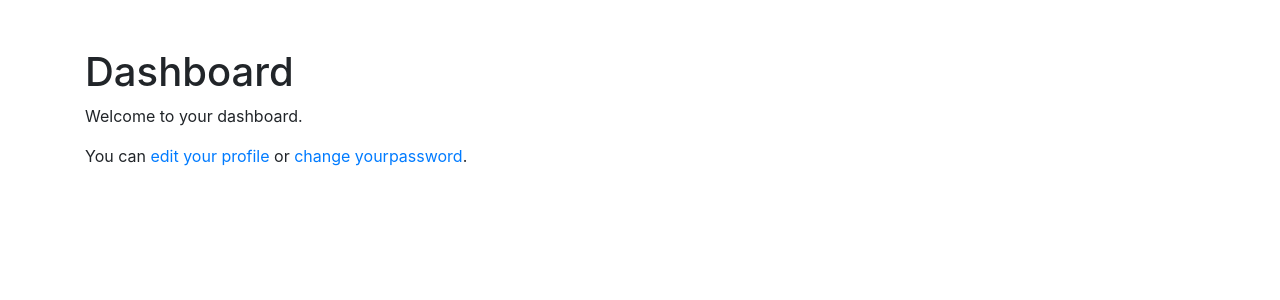
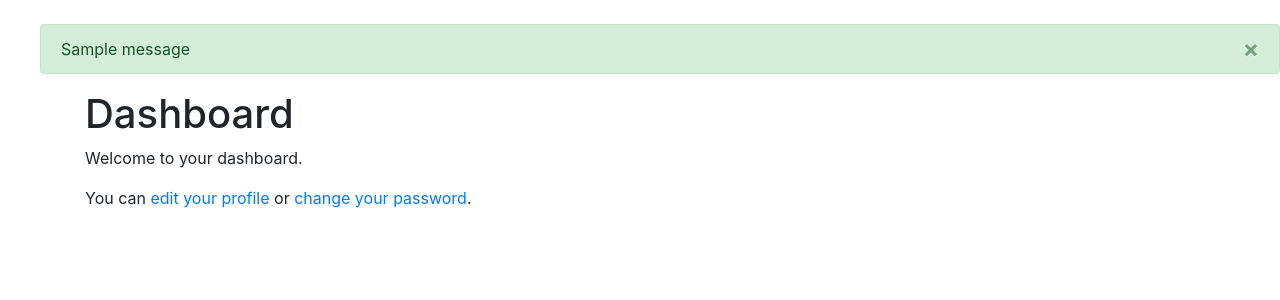
Before and after one commit to arpangodiyal/Bookmarks, a Django app: page / in a window 1280 px wide. Shown: the part 56-356 px from the top of the page. Run offline with Django 3.2, Linux system fonts and the light colour scheme; a user stored in the database is signed in; one stand-in notice (Sample message) is shown; some libraries are stand-ins or nearby versions.

Commit message:
Messages

```diff
--- a/account/templates/base.html
+++ b/account/templates/base.html
@@ -51,7 +51,32 @@
             {% endif %}
           </ul>
         </div>
-      </nav> <br><br>
+      </nav> <br>
+
+      {% if messages %}
+        <ul>
+          {% for message in messages %}
+            <div>
+              {% if message.tags == 'error' %}
+                <div class="alert alert-danger alert-dismissible fade show" role="alert">
+                    {{message | safe}}
+                    <button type="button" class="close" data-dismiss="alert" aria-label="Close">
+                      <span aria-hidden="true">&times;</span>
+                    </button>
+                </div>
+              {% else %}
+                <div class="alert alert-{{message.tags}} alert-dismissible fade show" role="alert">
+                    {{message | safe}}
+                    <button type="button" class="close" data-dismiss="alert" aria-label="Close">
+                      <span aria-hidden="true">&times;</span>
+                    </button>
+                </div>
+              {% endif %}
+            </div>
+          {% endfor %}
+        </ul>
+      {% endif %}
+
     {% block content %}
     {% endblock %}
 
--- a/account/templates/dashboard.html
+++ b/account/templates/dashboard.html
@@ -8,7 +8,7 @@
         <p>Welcome to your dashboard.</p>
         <p>
             You can <a href="{% url 'edit' %}">edit
-            your profile</a> or <a href="{% url 'password_change' %}">change yourpassword</a>.
+            your profile</a> or <a href="{% url 'password_change' %}">change your password</a>.
         </p>
     </div>
 {% endblock %}
--- a/account/views.py
+++ b/account/views.py
@@ -3,6 +3,7 @@ from django.shortcuts import render, redirect
 from django.contrib.auth import authenticate, login
 from .forms import LoginForm, UserRegistrationForm, UserEditForm, ProfileEditForm
 from django.contrib.auth.decorators import login_required
+from django.contrib import messages
 from .models import Profile
 
 def register(request):
@@ -17,7 +18,9 @@ def register(request):
             # Save the User object
             new_user.save()
             profile = Profile.objects.create(user = new_user)
+            messages.success(request, 'User registered successfully')
             return render(request,'registerDone.html',{'new_user': new_user})
+        messages.error(request, 'Something went wrong')
     else:
         user_form = UserRegistrationForm()
     return render(request,'register.html',{'user_form': user_form})
@@ -34,7 +37,9 @@ def edit(request):
         if user_form.is_valid() and profile_form.is_valid():
             user_form.save()
             profile_form.save()
+            messages.success(request, 'Profile updated successfully')
             return redirect('dashboard')
+        messages.error(request, 'Something went wrong')
     else:
         user_form = UserEditForm(instance=request.user)
         profile_form = ProfileEditForm(instance=request.user.profile)
```
Also changed, not shown: db.sqlite3.
